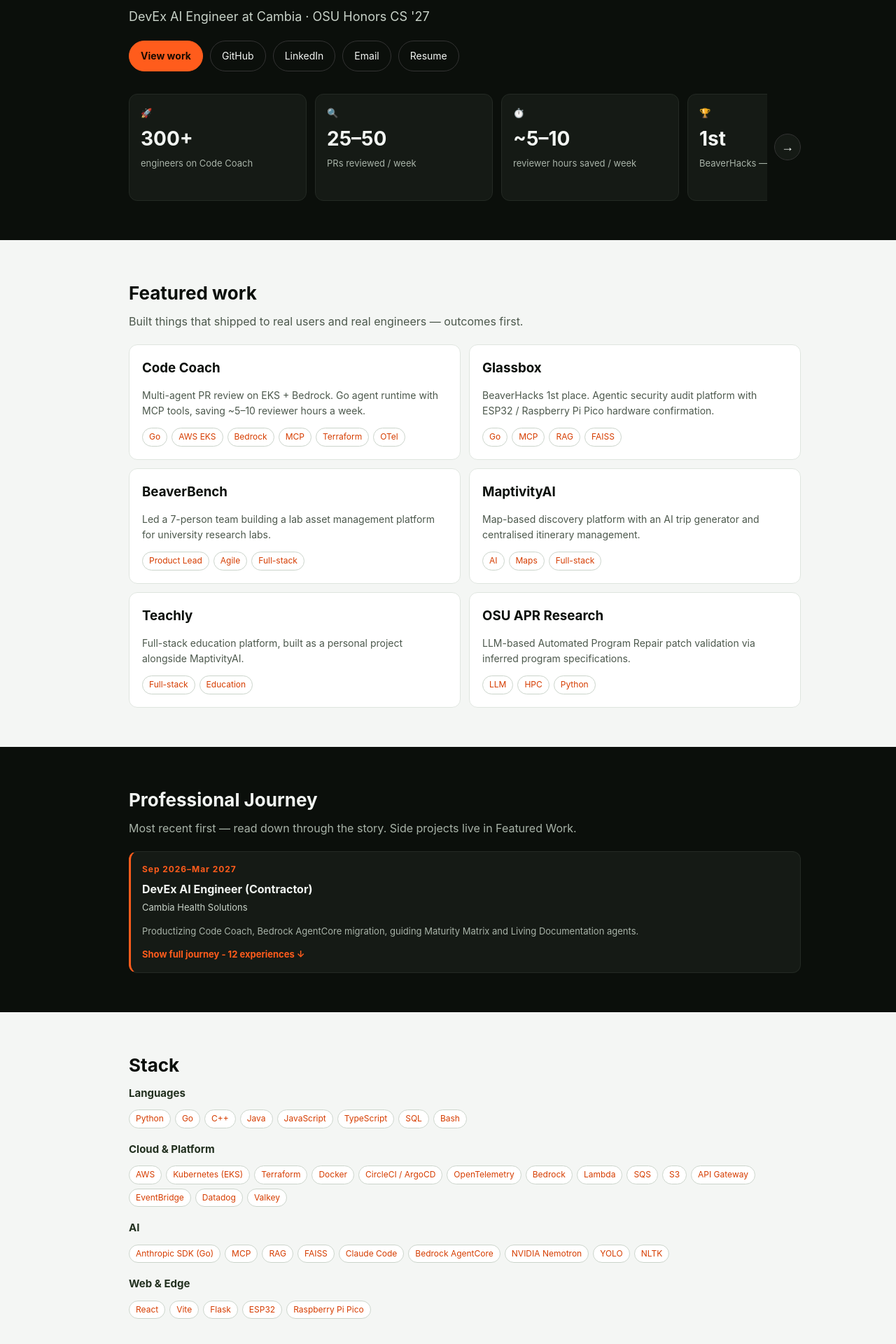
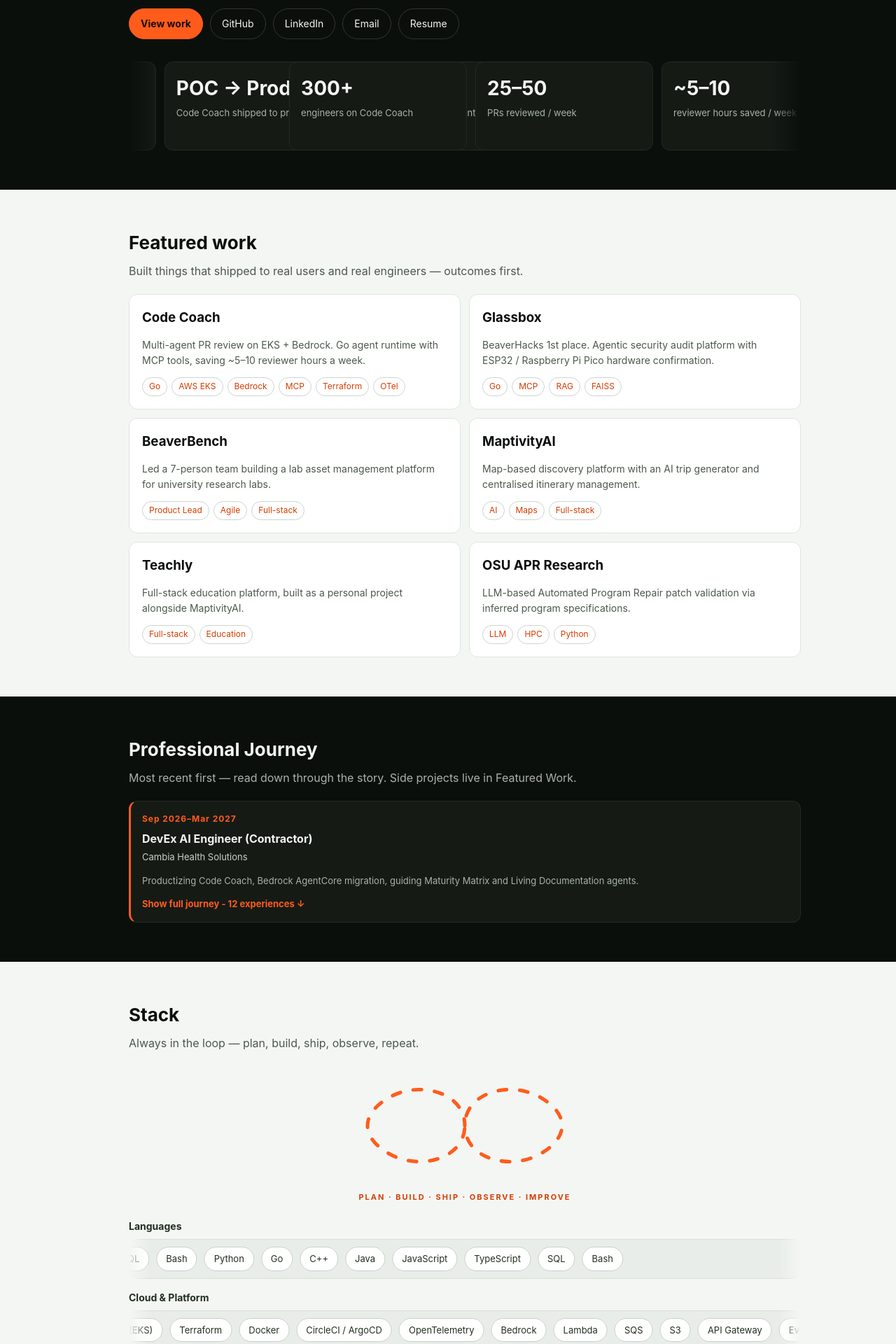
Before and after one commit to Farzaanw/Personal-Webpage, a React (Vite) app in the folder frontend/: page / in a window 1280 px wide. Shown: the part 260-2180 px from the top of the page at 70% size. Built offline with nearby package versions, Linux system fonts and the light colour scheme.

Commit message:
Conveyor highlight reel (no emojis), card hover lift, DevOps infinity-loop Stack section, grey+orange Beyond Code; remove hero status line

```diff
--- a/frontend/src/data/siteContent.js
+++ b/frontend/src/data/siteContent.js
@@ -3,18 +3,17 @@
 export const siteContent = {
   name: "Farzaan Wadiwalla",
   role: "Software Engineer — AI Systems & Cloud Platforms",
-  status: "DevEx AI Engineer at Cambia · OSU Honors CS '27",
   metrics: [
-    { value: "300+", icon: "🚀", label: "engineers on Code Coach" },
-    { value: "25–50", icon: "🔍", label: "PRs reviewed / week" },
-    { value: "~5–10", icon: "⏱️", label: "reviewer hours saved / week" },
-    { value: "1st", icon: "🏆", label: "BeaverHacks — Glassbox" },
-    { value: "3rd", icon: "🥉", label: "HackUp, of 70+ teams — LectureLife" },
-    { value: "7-person", icon: "👥", label: "team led — BeaverBench" },
-    { value: "10k+", icon: "🧪", label: "code samples in APR research" },
-    { value: "Open-source", icon: "🌐", label: "OTel telemetry framework for AI tooling" },
-    { value: "POC → Prod", icon: "✅", label: "Code Coach shipped to production" },
-    { value: "Org-wide", icon: "🎤", label: "engineering demo presentations" },
+    { value: "300+", label: "engineers on Code Coach" },
+    { value: "25–50", label: "PRs reviewed / week" },
+    { value: "~5–10", label: "reviewer hours saved / week" },
+    { value: "1st", label: "BeaverHacks — Glassbox" },
+    { value: "3rd", label: "HackUp, of 70+ teams — LectureLife" },
+    { value: "7-person", label: "team led — BeaverBench" },
+    { value: "10k+", label: "code samples in APR research" },
+    { value: "Open-source", label: "OTel telemetry framework for AI tooling" },
+    { value: "POC → Prod", label: "Code Coach shipped to production" },
+    { value: "Org-wide", label: "engineering demo presentations" },
   ],
   featured: [
     { title: "Code Coach", summary: "Multi-agent PR review on EKS + Bedrock. Go agent runtime with MCP tools, saving ~5–10 reviewer hours a week.", stack: ["Go", "AWS EKS", "Bedrock", "MCP", "Terraform", "OTel"] },
--- a/frontend/src/pages/RebuildHome.jsx
+++ b/frontend/src/pages/RebuildHome.jsx
@@ -1,38 +1,46 @@
-import React, { useState, useEffect, useRef } from 'react';
+import React, { useState, useEffect } from 'react';
 import { siteContent } from '../data/siteContent.js';
 import '../styles/Rebuild.css';
 
 
 function MetricsRow({ metrics }) {
-  const ref = useRef(null);
-  const [atStart, setAtStart] = useState(true);
-  const [atEnd, setAtEnd] = useState(false);
-  const update = () => {
-    const el = ref.current;
-    if (!el) return;
-    setAtStart(el.scrollLeft <= 10);
-    setAtEnd(el.scrollLeft + el.clientWidth >= el.scrollWidth - 10);
-  };
-  useEffect(() => { update(); }, []);
-  const scroll = (dir) => {
-    const el = ref.current;
-    if (!el) return;
-    if (dir > 0 && atEnd) { el.scrollTo({ left: 0, behavior: 'smooth' }); return; }
-    el.scrollBy({ left: dir * 240, behavior: 'smooth' });
-  };
+  // Infinite conveyor: the list is rendered twice and the track animates
+  // from -50% to 0, so it moves left-to-right forever with no visible seam.
+  const half = (ariaHidden) => (
+    <div className="rb-marquee-half" aria-hidden={ariaHidden || undefined}>
+      {metrics.map((m) => (
+        <div className="rb-metric" key={m.label}>
+          <strong>{m.value}</strong>
+          <span>{m.label}</span>
+        </div>
+      ))}
+    </div>
+  );
   return (
-    <div className="rb-metrics-wrap">
-      {!atStart && <button className="rb-metrics-arrow" onClick={() => scroll(-1)} aria-label="Previous highlights">←</button>}
-      <div className="rb-metrics" ref={ref} onScroll={update}>
-        {metrics.map((m) => (
-          <div className="rb-metric" key={m.label}>
-            <span className="rb-metric-icon">{m.icon}</span>
-            <strong>{m.value}</strong>
-            <span>{m.label}</span>
-          </div>
-        ))}
+    <div className="rb-marquee" aria-label="Highlights">
+      <div className="rb-marquee-track">
+        {half(false)}
+        {half(true)}
       </div>
-      <button className="rb-metrics-arrow" onClick={() => scroll(1)} aria-label="Next highlights">→</button>
+    </div>
+  );
+}
+
+function LoopBand({ title, items, reverse, duration }) {
+  const half = (ariaHidden) => (
+    <div className="rb-loop-half" aria-hidden={ariaHidden || undefined}>
+      {items.map((s) => (<span className="rb-loop-chip" key={s}>{s}</span>))}
+    </div>
+  );
+  return (
+    <div className="rb-loopband rb-reveal">
+      <h3>{title}</h3>
+      <div className="rb-loop-viewport">
+        <div className={`rb-loop-track${reverse ? ' reverse' : ''}`} style={{ animationDuration: duration }}>
+          {half(false)}
+          {half(true)}
+        </div>
+      </div>
     </div>
   );
 }
@@ -81,7 +89,6 @@
             <div className="rb-eyebrow">OREGON STATE · HONORS CS '27 · PORTLAND, OR</div>
             <h1>{siteContent.name}</h1>
             <p>{siteContent.role}</p>
-            <p className="rb-sub">{siteContent.status}</p>
             <div className="rb-cta">
               <a className="primary" href="#work">View work</a>
               <a href="https://github.com/Farzaanw" target="_blank" rel="noopener noreferrer">GitHub</a>
@@ -152,11 +159,18 @@
           <div className="rb-inner">
             <div className="rb-reveal">
               <h2 className="rb-h2">Stack</h2>
+              <p className="rb-lede">Always in the loop — plan, build, ship, observe, repeat.</p>
+              <div className="rb-loop-wrap" aria-hidden="true">
+                <svg className="rb-loop-svg" viewBox="0 0 200 100" role="presentation">
+                  <path className="rb-loop-path" d="M100 50 C100 22 62 12 37 26 C12 40 12 60 37 74 C62 88 100 78 100 50 C100 22 138 12 163 26 C188 40 188 60 163 74 C138 88 100 78 100 50" />
+                </svg>
+                <div className="rb-loop-stages">PLAN · BUILD · SHIP · OBSERVE · IMPROVE</div>
+              </div>
             </div>
-            <div className="rb-skillgroup rb-reveal"><h3>Languages</h3><div className="rb-tags">{siteContent.skills.languages.map((s) => (<span className="rb-tag" key={s}>{s}</span>))}</div></div>
-            <div className="rb-skillgroup rb-reveal"><h3>Cloud &amp; Platform</h3><div className="rb-tags">{siteContent.skills.cloud.map((s) => (<span className="rb-tag" key={s}>{s}</span>))}</div></div>
-            <div className="rb-skillgroup rb-reveal"><h3>AI</h3><div className="rb-tags">{siteContent.skills.ai.map((s) => (<span className="rb-tag" key={s}>{s}</span>))}</div></div>
-            <div className="rb-skillgroup rb-reveal"><h3>Web &amp; Edge</h3><div className="rb-tags">{siteContent.skills.webEdge.map((s) => (<span className="rb-tag" key={s}>{s}</span>))}</div></div>
+            <LoopBand title="Languages" items={siteContent.skills.languages} duration="34s" />
+            <LoopBand title="Cloud & Platform" items={siteContent.skills.cloud} reverse duration="52s" />
+            <LoopBand title="AI" items={siteContent.skills.ai} duration="42s" />
+            <LoopBand title="Web & Edge" items={siteContent.skills.webEdge} reverse duration="30s" />
           </div>
         </section>
 
--- a/frontend/src/styles/Rebuild.css
+++ b/frontend/src/styles/Rebuild.css
@@ -30,38 +30,38 @@
 .rb-section--light .rb-card { background: #FFFFFF; border-color: #DFE5DF; }
 .rb-section--light .rb-card p { color: #4C584C; }
 .rb-section--light .rb-tag { color: var(--rb-accent-ink); border-color: #CBD4CB; background: #FFFFFF; }
-.rb-section--light .rb-skillgroup h3 { color: #22301F; }
 
 .rb-eyebrow { font-size: 12px; letter-spacing: .12em; color: var(--rb-accent); font-weight: 700; }
 .rb-hero h1 { font-size: 52px; line-height: 1.05; margin: 12px 0 8px; }
 .rb-hero p { color: #C8D2C8; font-size: 18px; max-width: 640px; }
-.rb-sub { color: #A8B3A8; }
 .rb-cta { display: flex; gap: 10px; flex-wrap: wrap; margin-top: 20px; margin-bottom: 8px; }
 .rb-cta a { padding: 10px 16px; border-radius: 999px; border: 1px solid #333; color: #F2F5F2; text-decoration: none; font-size: 14px; }
 .rb-cta a.primary { background: var(--rb-accent); color: #1A0B00; border-color: var(--rb-accent); font-weight: 700; }
-.rb-metrics-wrap { display: flex; align-items: center; gap: 10px; margin-top: 32px; }
-.rb-metrics { display: flex; gap: 12px; overflow-x: auto; scroll-snap-type: x mandatory; scrollbar-width: none; flex: 1; }
-.rb-metrics::-webkit-scrollbar { display: none; }
-.rb-metrics-arrow { flex: 0 0 auto; width: 38px; height: 38px; border-radius: 999px; border: 1px solid #333; background: #151A15; color: #F2F5F2; font-size: 18px; cursor: pointer; }
-.rb-metric { flex: 0 0 220px; scroll-snap-align: start; background: #151A15; border: 1px solid #242A24; border-radius: 12px; padding: 16px; }
+.rb-marquee { overflow: hidden; margin-top: 32px; -webkit-mask-image: linear-gradient(90deg, transparent, #000 4%, #000 96%, transparent); mask-image: linear-gradient(90deg, transparent, #000 4%, #000 96%, transparent); }
+.rb-marquee-track { display: flex; width: max-content; animation: rb-scroll-right 60s linear infinite; }
+.rb-marquee:hover .rb-marquee-track { animation-play-state: paused; }
+.rb-marquee-half { display: flex; gap: 12px; padding-right: 12px; }
+.rb-metric { flex: 0 0 220px; background: #151A15; border: 1px solid #242A24; border-radius: 12px; padding: 16px; }
 .rb-metric strong { font-size: 28px; display: block; }
 .rb-metric span { font-size: 13px; color: #A8B3A8; }
-.rb-metric-icon { font-size: 22px; display: block; margin-bottom: 6px; }
+@keyframes rb-scroll-right { from { transform: translateX(-50%); } to { transform: translateX(0); } }
+@keyframes rb-scroll-left { from { transform: translateX(0); } to { transform: translateX(-50%); } }
 .rb-h2 { font-size: 26px; margin: 0 0 8px; }
 .rb-lede { color: #A8B3A8; margin: 0 0 20px; }
 .rb-grid { display: grid; grid-template-columns: 1fr 1fr; gap: 12px; }
-.rb-card { background: #151A15; border: 1px solid #242A24; border-radius: 12px; padding: 18px; }
+.rb-card { background: #151A15; border: 1px solid #242A24; border-radius: 12px; padding: 18px; transition: transform .25s ease, box-shadow .25s ease, border-color .25s ease; }
+.rb-card:hover { transform: translateY(-5px) scale(1.015); border-color: var(--rb-accent); box-shadow: 0 14px 28px rgba(0,0,0,.35); }
+.rb-section--light .rb-card:hover { border-color: var(--rb-accent-ink); box-shadow: 0 14px 28px rgba(11,15,11,.16); }
 .rb-card h3 { margin: 0 0 8px; }
 .rb-card p { color: #A8B3A8; font-size: 14px; }
 .rb-tags { display: flex; gap: 6px; flex-wrap: wrap; margin-top: 12px; }
 .rb-tag { font-size: 12px; color: var(--rb-accent); border: 1px solid #242A24; border-radius: 999px; padding: 3px 9px; }
-.rb-skillgroup { margin-bottom: 18px; }
-.rb-skillgroup h3 { font-size: 15px; margin: 0 0 8px; color: #C8D2C8; }
 .rb-footer { color: #A8B3A8; font-size: 13px; }
 .rb-footer .rb-h2 { color: #F2F5F2; }
 
 .rb-timeline { display: flex; flex-direction: column; gap: 12px; }
-.rb-timeline-card { background: #151A15; border: 1px solid #242A24; border-left: 3px solid var(--rb-accent); border-radius: 12px; padding: 16px; }
+.rb-timeline-card { background: #151A15; border: 1px solid #242A24; border-left: 3px solid var(--rb-accent); border-radius: 12px; padding: 16px; transition: transform .25s ease, box-shadow .25s ease, border-color .25s ease; }
+.rb-timeline-card:hover { transform: translateY(-4px) scale(1.01); box-shadow: 0 12px 24px rgba(0,0,0,.35); }
 .rb-timeline-date { font-size: 12px; letter-spacing: .08em; color: var(--rb-accent); font-weight: 700; }
 .rb-timeline-card h3 { margin: 6px 0 4px; font-size: 16px; }
 .rb-timeline-org { font-size: 13px; color: #C8D2C8; }
@@ -70,29 +70,47 @@
 .rb-bullets { margin: 10px 0 0; padding-left: 18px; font-size: 13px; color: #C8D2C8; }
 .rb-bullets li { margin-bottom: 4px; }
 .rb-journey-arrow { text-align: center; color: var(--rb-accent); font-size: 18px; line-height: 1; margin: -2px 0; }
-.rb-journey-stack { cursor: pointer; background: #151A15; border: 1px solid #242A24; border-left: 3px solid var(--rb-accent); border-radius: 12px; padding: 16px; }
+.rb-journey-stack { cursor: pointer; background: #151A15; border: 1px solid #242A24; border-left: 3px solid var(--rb-accent); border-radius: 12px; padding: 16px; transition: transform .25s ease, box-shadow .25s ease, border-color .25s ease; }
+.rb-journey-stack:hover { transform: translateY(-4px) scale(1.01); box-shadow: 0 12px 24px rgba(0,0,0,.35); }
 .rb-journey-stack h3 { margin: 6px 0 4px; font-size: 16px; }
 .rb-journey-stack p { font-size: 13px; color: #A8B3A8; }
 .rb-journey-toggle { display: block; margin-top: 10px; color: var(--rb-accent); font-weight: 700; font-size: 13px; }
 .rb-journey-toggle-btn { background: #151A15; border: 1px solid #333; color: #F2F5F2; border-radius: 999px; padding: 8px 14px; cursor: pointer; margin-bottom: 12px; font-size: 13px; }
 
 .rb-matrix { display: grid; grid-template-columns: repeat(auto-fill, minmax(110px, 1fr)); gap: 8px; margin-top: 16px; }
-.rb-pixel { position: relative; aspect-ratio: 1; background: #2A2F2A; border: 1px solid #242A24; border-radius: 8px; display: flex; align-items: center; justify-content: center; text-align: center; padding: 8px; font-size: 13px; color: #C8D2C8; transition: transform .15s, border-color .15s; }
-.rb-pixel:nth-child(6n+2) { background: #334155; color: #FFFFFF; }
+.rb-pixel { position: relative; aspect-ratio: 1; background: #2B2B2B; border: 1px solid #3A3A3A; border-radius: 8px; display: flex; align-items: center; justify-content: center; text-align: center; padding: 8px; font-size: 13px; color: #D6D6D6; transition: transform .15s, border-color .15s; }
+.rb-pixel:nth-child(6n+2) { background: #525252; color: #FFFFFF; }
 .rb-pixel:nth-child(6n+3) { background: #7C2D12; color: #FFFFFF; }
 .rb-pixel:nth-child(6n+4) { background: var(--rb-accent); color: #1A0B00; }
 .rb-pixel:nth-child(6n+5) { background: #EA580C; color: #FFFFFF; }
 .rb-pixel:nth-child(6n) { background: #FDBA74; color: #7C2D12; }
 .rb-pixel:hover { border-color: var(--rb-accent); transform: translateY(-2px); }
-.rb-pixel-popup { display: none; position: absolute; bottom: 110%; left: 50%; transform: translateX(-50%); width: 230px; background: #1E293B; border: 1px solid var(--rb-accent); border-radius: 10px; padding: 12px; z-index: 20; text-align: left; color: #F2F5F2; }
-.rb-pixel-popup p { font-size: 13px; color: #C8D2C8; margin: 4px 0 0; }
+.rb-pixel-popup { display: none; position: absolute; bottom: 110%; left: 50%; transform: translateX(-50%); width: 230px; background: #262626; border: 1px solid var(--rb-accent); border-radius: 10px; padding: 12px; z-index: 20; text-align: left; color: #F2F5F2; }
+.rb-pixel-popup p { font-size: 13px; color: #D6D6D6; margin: 4px 0 0; }
 .rb-pixel:hover .rb-pixel-popup, .rb-pixel:focus .rb-pixel-popup { display: block; }
+
+
+/* Stack: animated DevOps infinity loop + constantly moving loop bands. */
+.rb-loop-wrap { text-align: center; margin: 4px 0 22px; }
+.rb-loop-svg { width: min(340px, 82%); height: auto; }
+.rb-loop-path { fill: none; stroke: var(--rb-accent); stroke-width: 3; stroke-linecap: round; stroke-dasharray: 7 11; animation: rb-dashflow 5s linear infinite; }
+@keyframes rb-dashflow { to { stroke-dashoffset: -180; } }
+.rb-loop-stages { font-size: 11px; letter-spacing: .18em; color: var(--rb-accent-ink); font-weight: 700; margin-top: 2px; }
+.rb-loopband { margin-bottom: 16px; }
+.rb-loopband h3 { font-size: 14px; margin: 0 0 8px; color: #22301F; }
+.rb-loop-viewport { overflow: hidden; background: #E9EDE9; border: 1px solid #D8DED8; border-radius: 12px; padding: 10px 0; -webkit-mask-image: linear-gradient(90deg, transparent, #000 3%, #000 97%, transparent); mask-image: linear-gradient(90deg, transparent, #000 3%, #000 97%, transparent); }
+.rb-loop-track { display: flex; width: max-content; animation: rb-scroll-right linear infinite; }
+.rb-loop-track.reverse { animation-name: rb-scroll-left; }
+.rb-loop-viewport:hover .rb-loop-track { animation-play-state: paused; }
+.rb-loop-half { display: flex; gap: 10px; padding-right: 10px; }
+.rb-loop-chip { background: #FFFFFF; border: 1px solid #C6CFC6; color: #22301F; border-radius: 999px; padding: 6px 13px; font-size: 13px; white-space: nowrap; }
 
 /* Scroll reveal: hidden until first scrolled into view, then static. */
 .rb-reveal { opacity: 0; transform: translateY(16px); transition: opacity .7s ease, transform .7s ease; }
 .rb-reveal.rb-inview { opacity: 1; transform: none; }
 @media (prefers-reduced-motion: reduce) {
   .rb-reveal { opacity: 1; transform: none; transition: none; }
+  .rb-marquee-track, .rb-loop-track, .rb-loop-path { animation: none; }
 }
 
 @media (max-width: 700px) {
```
